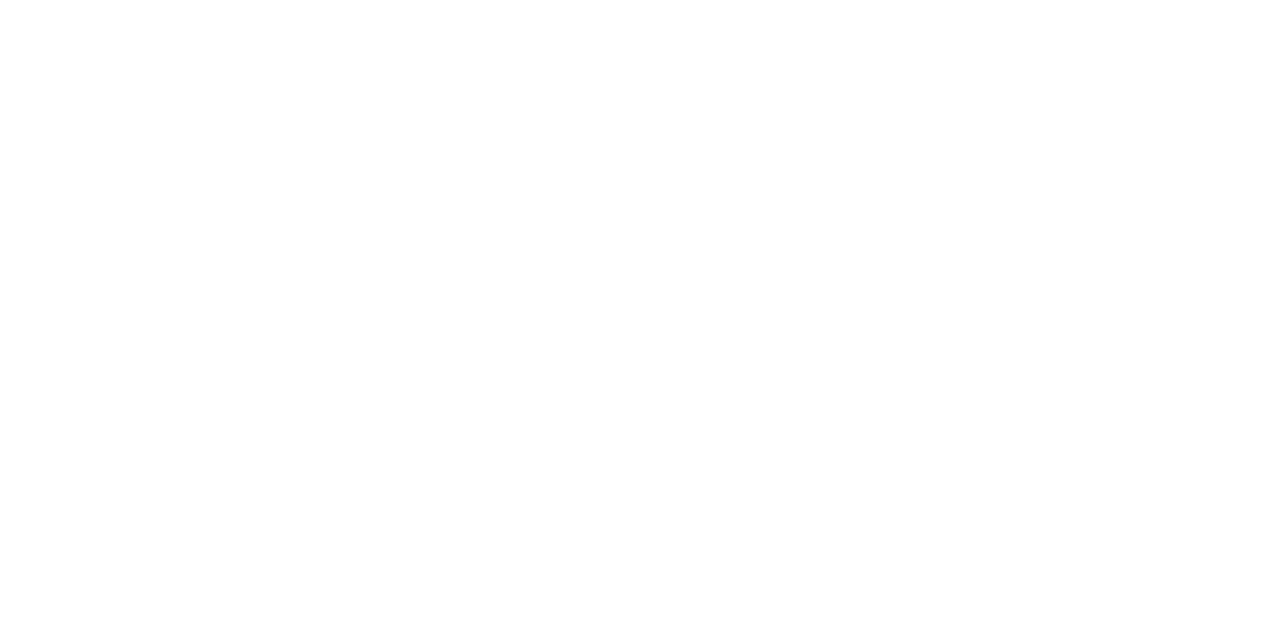
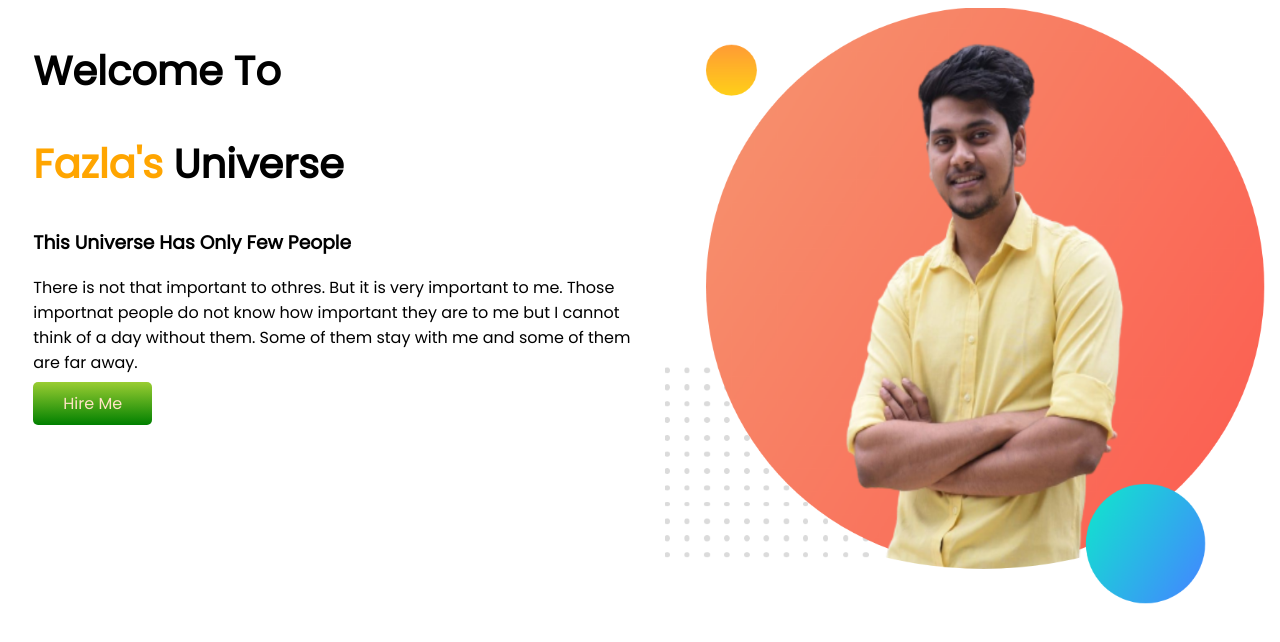
Before and after one commit to fazlarabby1/developer-portfolio, a plain HTML site: page index.html in a window 1280 px wide. Drawn offline with Linux system fonts and the light colour scheme.

Commit message:
Head Section

```diff
--- a/index.html
+++ b/index.html
@@ -1,13 +1,34 @@
 <!DOCTYPE html>
 <html lang="en">
+
 <head>
     <meta charset="UTF-8">
     <meta http-equiv="X-UA-Compatible" content="IE=edge">
     <meta name="viewport" content="width=device-width, initial-scale=1.0">
     <title>Fazla's Portfolio</title>
+    <link rel="preconnect" href="https://fonts.googleapis.com">
+    <link rel="preconnect" href="https://fonts.gstatic.com" crossorigin>
+    <link href="https://fonts.googleapis.com/css2?family=Poppins&display=swap" rel="stylesheet">
     <link rel="stylesheet" href="style.css">
 </head>
+
 <body>
+    <section>
+        <div class="half-width">
+            <h1>Welcome To</h1>
+            <h1><span id="org">Fazla's</span> Universe</h1>
+            <h3>This Universe Has Only Few People</h3>
+            <p class="txt">There is not that important to othres. But it is very important to me. Those importnat people
+                do not know
+                how important they are to me but I cannot think of a day without them. Some of them stay with me and
+                some of them are far away.</p>
+            <a class="link-btn" target="_blank" href="https://www.facebook.com/fazla.rabby.3701">Hire Me
+            </a>
+        </div>
+        <div class="half-width">
+            <img src="images/Fazla-picture-bg.png" alt="Hey Its me">
+        </div>
+    </section>
+</body>
 
-</body>
 </html>
--- a/style.css
+++ b/style.css
@@ -0,0 +1,33 @@
+body {
+    font-family: 'Poppins', sans-serif;
+}
+
+h1 {
+    font-size: 40px;
+}
+
+#org {
+    color: orange;
+}
+
+section {
+    display: flex;
+}
+
+.half-width {
+    width: 50%;
+    padding-left: 2%;
+}
+
+.half-width img {
+    width: 600px;
+}
+
+.link-btn {
+    text-decoration: none;
+    background-image: linear-gradient(yellowgreen, green);
+    padding: 10px 30px;
+    border-radius: 5px;
+    color: bisque;
+    font-weight: 500;
+}
```
Also changed, not shown: images/Fazla-picture-bg.png (added).
